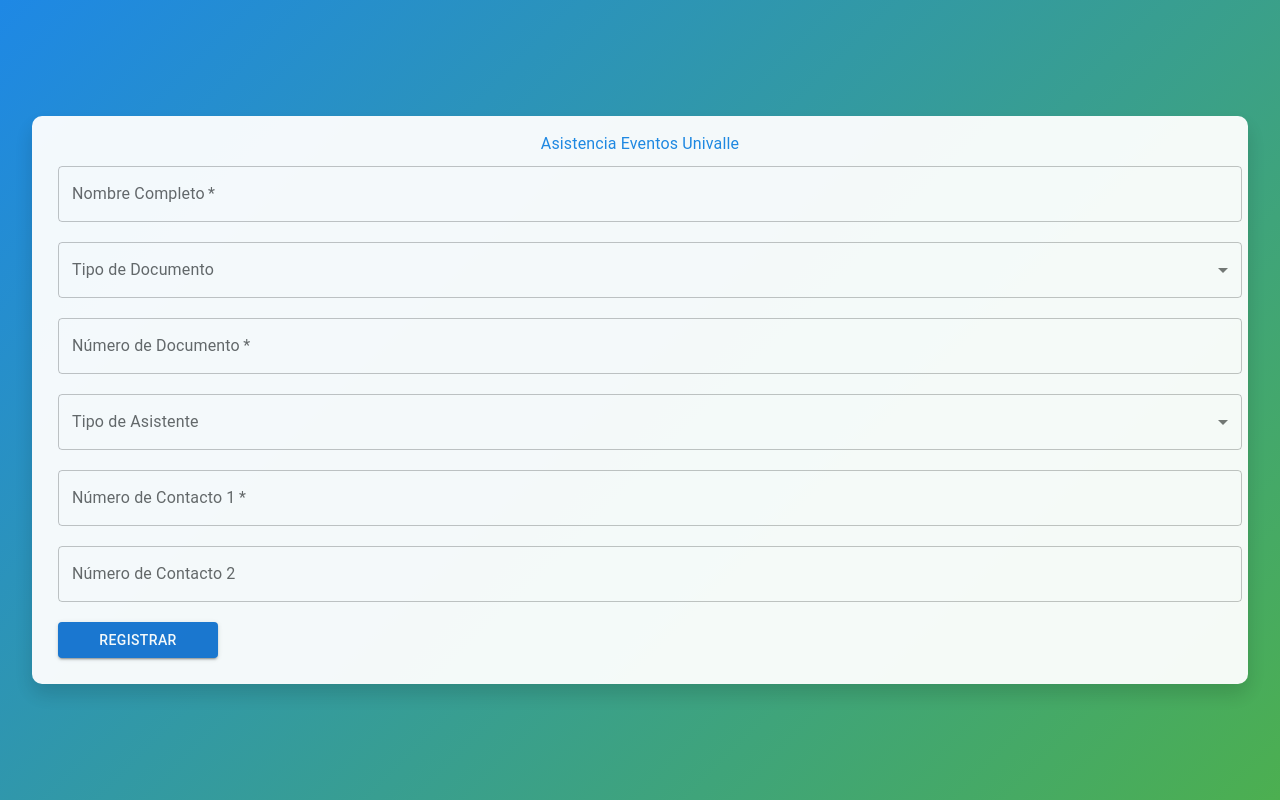
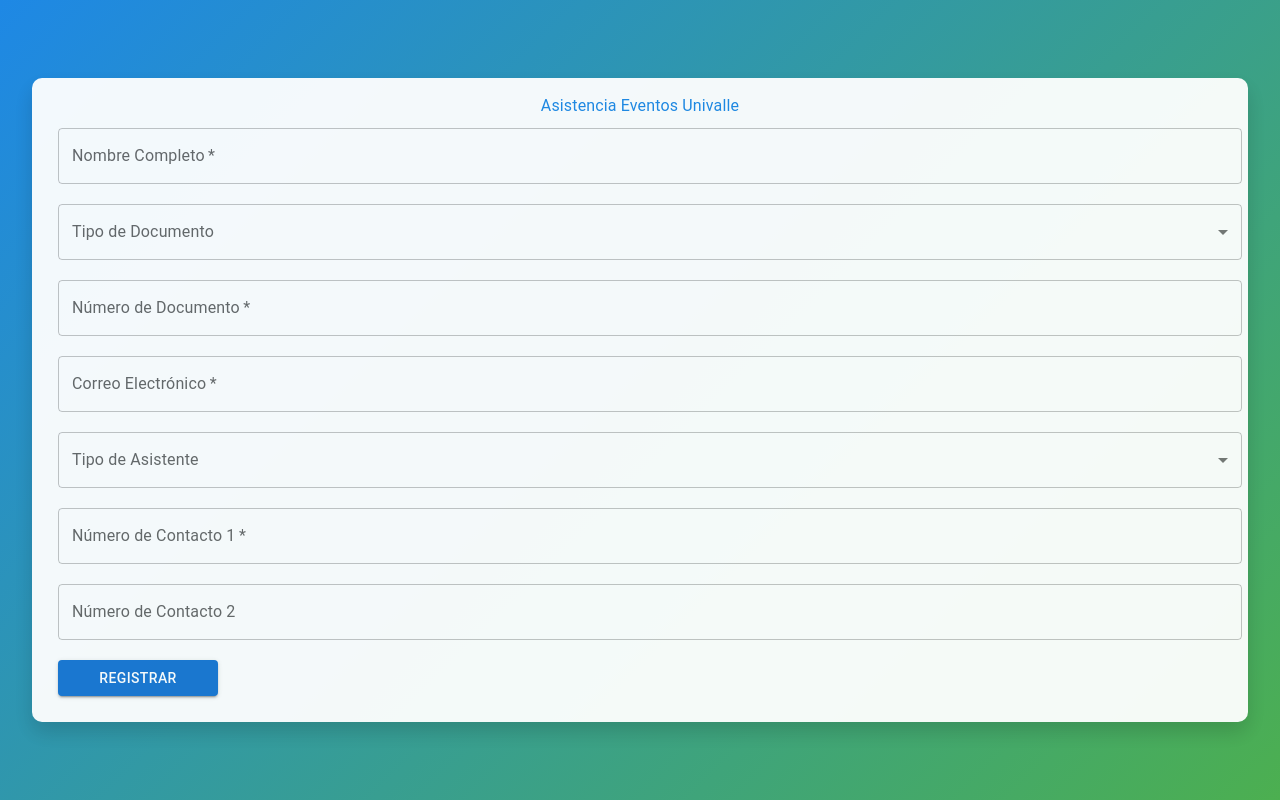
Before and after one commit to Juan-204/Registro, a React (Vite) app in the folder frontend/: page / in a window 1280 px wide. Built offline with nearby package versions, Linux system fonts and the light colour scheme.

Commit message:
Adiccion del correo

```diff
--- a/frontend/src/components/Form.jsx
+++ b/frontend/src/components/Form.jsx
@@ -23,6 +23,11 @@
         .required("El número de documento es obligatorio")
         .matches(/^[0-9]+$/, "Debe ser un número válido")
         .min(6, "Debe tener al menos 6 dígitos"),
+
+    correo: yup
+        .string()
+        .email("Debe ser un correo electrónico válido")
+        .required("El correo electrónico es obligatorio"),
 
     tipoAsis: yup
         .string()
@@ -103,6 +108,7 @@
             nombre: '',
             tipoDocu: '',
             numeroDocu: '',
+            correo: '',
             tipoAsis: '',
             institucion: '',
             programa: '',
@@ -146,6 +152,7 @@
                         name: data.nombre,
                         document_type: data.tipoDocu,
                         document_number: data.numeroDocu,
+                        email: data.correo,
                         assistant_type: data.tipoAsis,
                         program: data.programa,
                         campus: data.campus,
@@ -209,6 +216,16 @@
                 render={({ field, fieldState }) => (
                     <FormControl sx={{ margin: '10px' }}>
                         <TextField {...field} label="Número de Documento" error={!!fieldState.error} helperText={fieldState.error?.message} required />
+                    </FormControl>
+                )}
+            />
+
+            <Controller
+                name="correo"
+                control={control}
+                render={({ field, fieldState }) => (
+                    <FormControl sx={{ margin: '10px' }}>
+                        <TextField {...field} label="Correo Electrónico" error={!!fieldState.error} helperText={fieldState.error?.message} required />
                     </FormControl>
                 )}
             />
```
Also changed, not shown: 1 other file (tests, documents, lock files or other folders).
